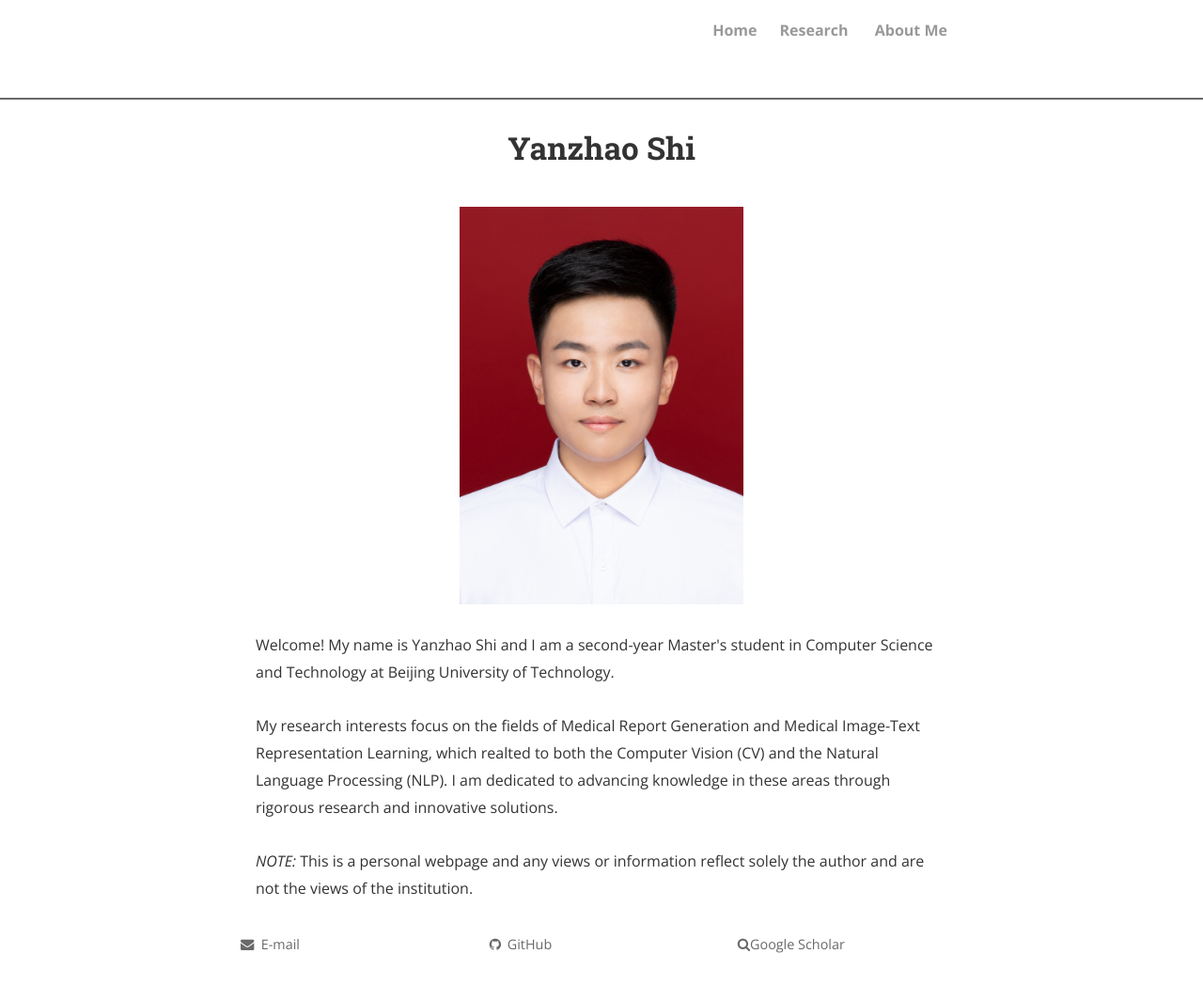
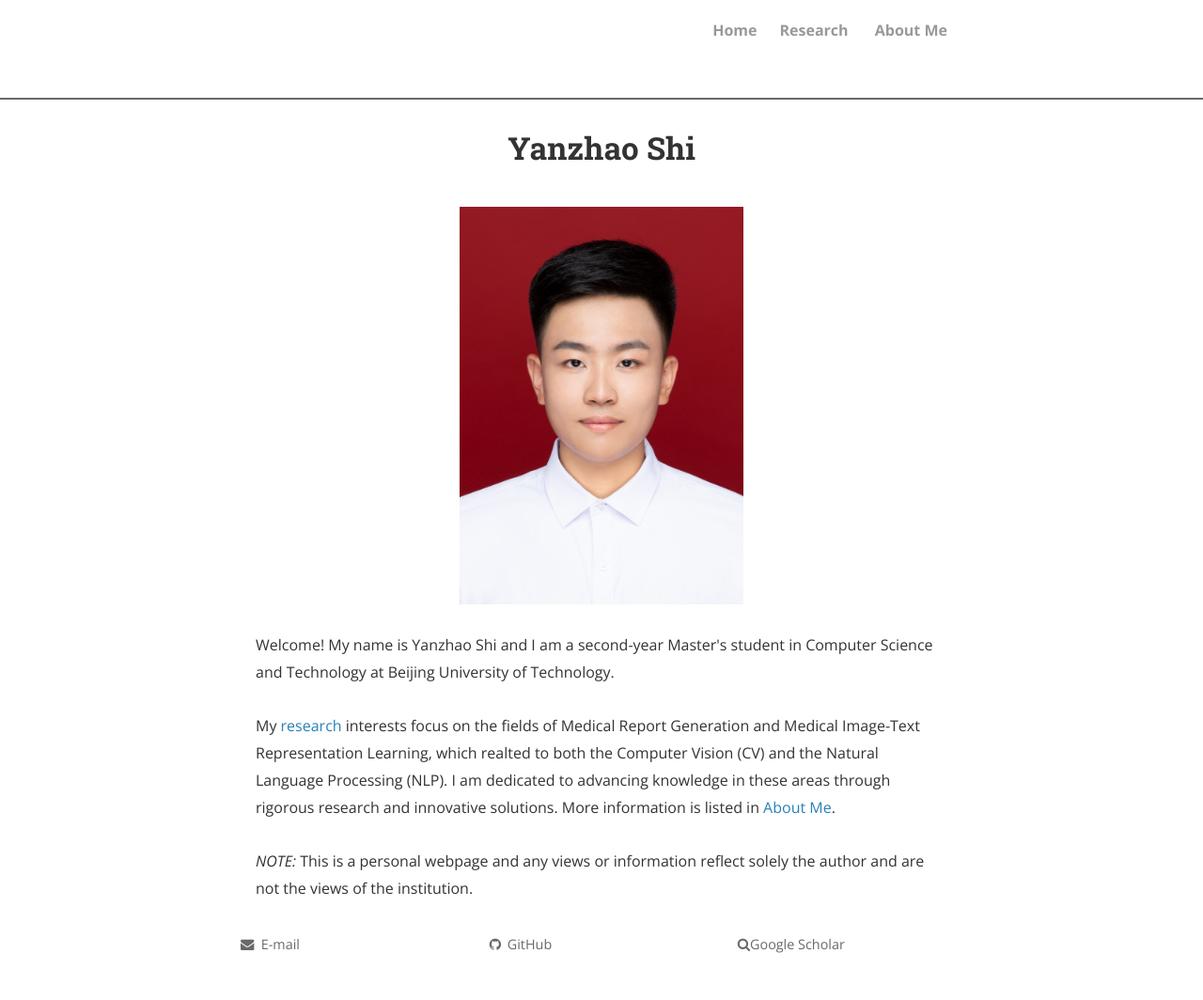
Before and after one commit to YanzhaoShi/YanzhaoShi.github.io, a Jekyll site: the page built from index.html, in a window 1280 px wide. Shown: the whole page at 94% size. Built offline with Jekyll 4.4.1, drawn with Linux system fonts in a browser that asks for light colours; nearby versions of some CDN libraries; the list of posts is cut into pages by our own code; comment, search, counter and statistics services are not loaded; a style sheet for code colours, icons or effects is not loaded.

Commit message:
Update index.html

```diff
--- a/index.html
+++ b/index.html
@@ -18,8 +18,9 @@ title: Yanzhao Shi
 <!-- Welcome! My name is Paul and I am a senior economist at the Federal Reserve Board in Washington, D.C., and teach classes on text mining and financial analytics at the University of Maryland. I also am currently a <a href="https://www.fdic.gov/analysis/cfr/visiting-advisors/research-fellow.html">Research Fellow</a> at the Federal Deposit Insurance Corporation. -->
 Welcome! My name is Yanzhao Shi and I am a second-year Master's student in Computer Science and Technology at Beijing University of Technology.
 <br><br>
-My research interests focus on the fields of Medical Report Generation and Medical Image-Text Representation Learning, which realted to both the Computer Vision (CV) and the Natural Language Processing (NLP).
+My <a href="https://yanzhaoshi.github.io/research">research</a> interests focus on the fields of Medical Report Generation and Medical Image-Text Representation Learning, which realted to both the Computer Vision (CV) and the Natural Language Processing (NLP).
 I am dedicated to advancing knowledge in these areas through rigorous research and innovative solutions.
+More information is listed in <a href="https://yanzhaoshi.github.io/about">About Me</a>.
 <!-- My <a href="https://yanzhaoshi.github.io/research" target="_self">research</a> has appeared in <i>Management Science</i>, the <i>Journal of International Economics</i>, and the <i>Journal of Financial Services Research</i>. -->
 <br><br>
  <i>NOTE:</i> This is a personal webpage and any views or information reflect solely the author and are not the views of the institution.
```
